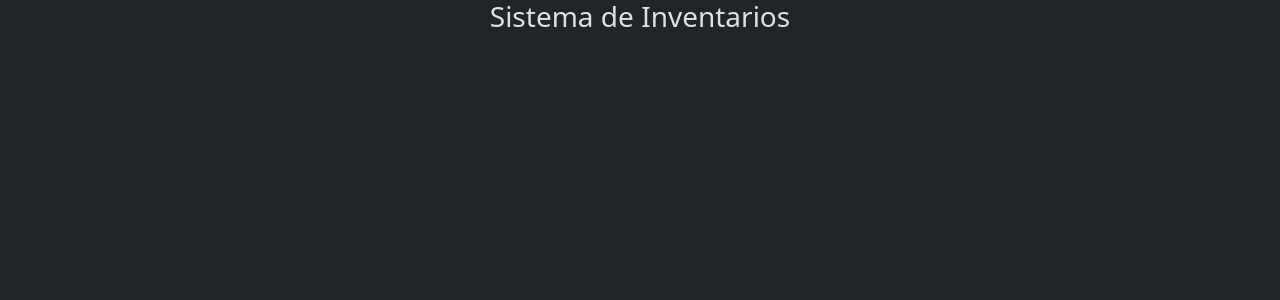
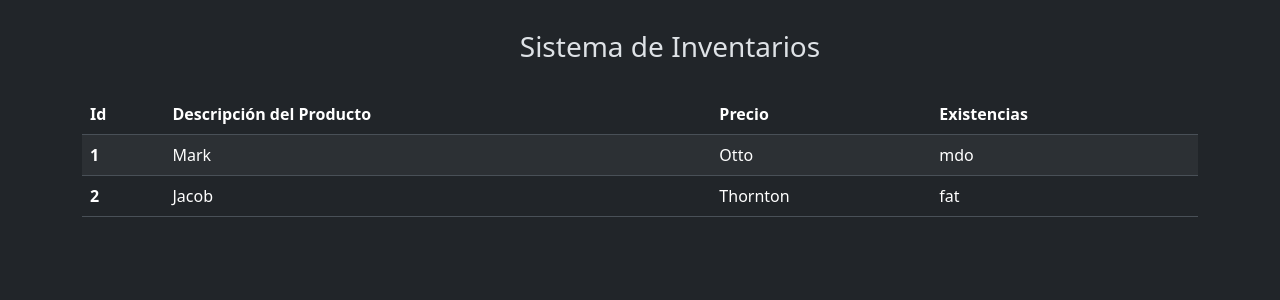
Before and after one commit to carlosninacio/practica_fullstack, an Angular app in the folder frontend/inventario-app/: page / in a window 1280 px wide. Shown: the top 300 px of the page. Built offline with nearby package versions, Linux system fonts and the light colour scheme.

Commit message:
Uso de ruta en index y tabla ejemplo de bootstrap

```diff
--- a/frontend/inventario-app/src/app/app.html
+++ b/frontend/inventario-app/src/app/app.html
@@ -1,3 +1 @@
-<div class="container text-center">
-  <h3>Sistema de Inventarios</h3>
-</div>
+<app-producto-lista/>
--- a/frontend/inventario-app/src/app/app.ts
+++ b/frontend/inventario-app/src/app/app.ts
@@ -1,10 +1,12 @@
 import { Component, signal } from '@angular/core';
 import { RouterOutlet } from '@angular/router';
+import { ProductoLista } from "./producto-lista/producto-lista";
 
 @Component({
   selector: 'app-root',
   templateUrl: './app.html',
-  styleUrl: './app.css'
+  styleUrl: './app.css',
+  imports: [ProductoLista]
 })
 export class App {
   protected readonly title = signal('inventario-app');
--- a/frontend/inventario-app/src/app/producto-lista/producto-lista.html
+++ b/frontend/inventario-app/src/app/producto-lista/producto-lista.html
@@ -1 +1,30 @@
-<p>producto-lista works!</p>
+<div class="container">
+  <div class="container text-center" style="margin: 30px">
+    <h3>Sistema de Inventarios</h3>
+  </div>
+
+  <table class="table table-striped table-hover align-middle">
+    <thead>
+      <tr>
+        <th scope="col">Id</th>
+        <th scope="col">Descripción del Producto</th>
+        <th scope="col">Precio</th>
+        <th scope="col">Existencias</th>
+      </tr>
+    </thead>
+    <tbody>
+      <tr>
+        <th scope="row">1</th>
+        <td>Mark</td>
+        <td>Otto</td>
+        <td>mdo</td>
+      </tr>
+      <tr>
+        <th scope="row">2</th>
+        <td>Jacob</td>
+        <td>Thornton</td>
+        <td>fat</td>
+      </tr>
+    </tbody>
+  </table>
+</div>
```
